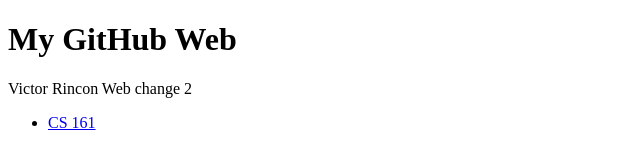
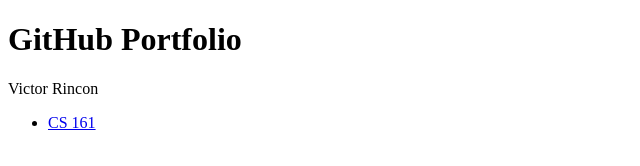
Before and after one commit to Victorrincon/victorrincon.github.io, a plain HTML site: page index.html in a window 1280 px wide. Shown: the whole page, without its empty margins (0-640 px from the left). Drawn offline with Linux system fonts and the light colour scheme.

Commit message:
clean up

```diff
--- a/index.html
+++ b/index.html
@@ -3,9 +3,8 @@
 <title>Git Hub Web</title>
 <body>
 
-<h1>My GitHub Web</h1>
-
-<p>Victor Rincon Web change 2</p>
+<h1>GitHub Portfolio</h1>
+<p>Victor Rincon</p>
 <ul>
     <li><a href="CS_161/index.html">CS 161</a></li>
 </body>
```
